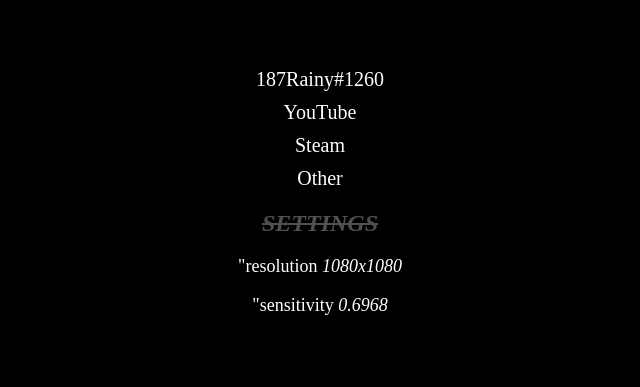
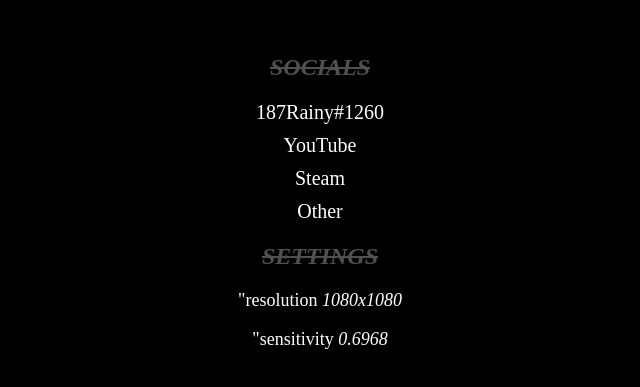
Before and after one commit to TheLooser187/TheLooser187.github.io, a plain HTML site: page index.html in a window 1280 px wide. Shown: the part 197-584 px from the top of the page, without its empty margins (320-960 px from the left). Drawn offline with Linux system fonts and the light colour scheme.

Commit message:
Update index.html

```diff
--- a/index.html
+++ b/index.html
@@ -16,6 +16,7 @@
 <body>
   <div class="prawo">
     <div class="links">
+      <h2><i>SOCIALS</i></h2>
       <a href="https://discord.gg/roblox">187Rainy#1260</a>
       <a href="https://www.youtube.com/channel/UC4aj7AUvtAxZl2kfsVKrQWA">YouTube</a>
       <a href="https://steamcommunity.com/id/TheLoser187">Steam</a>
```
